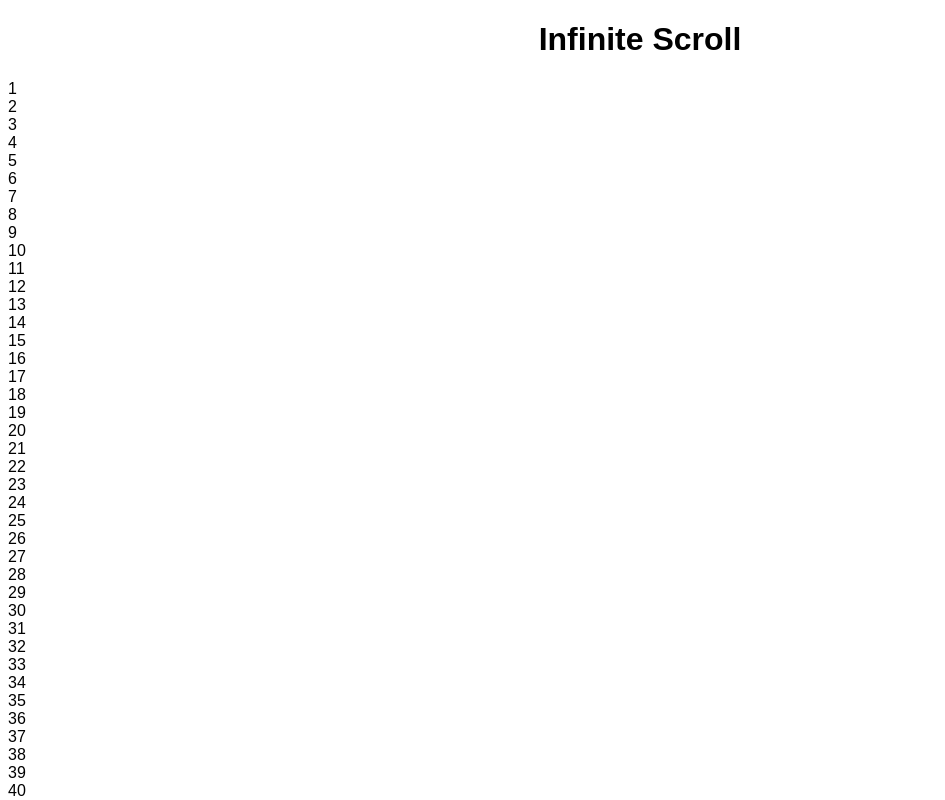
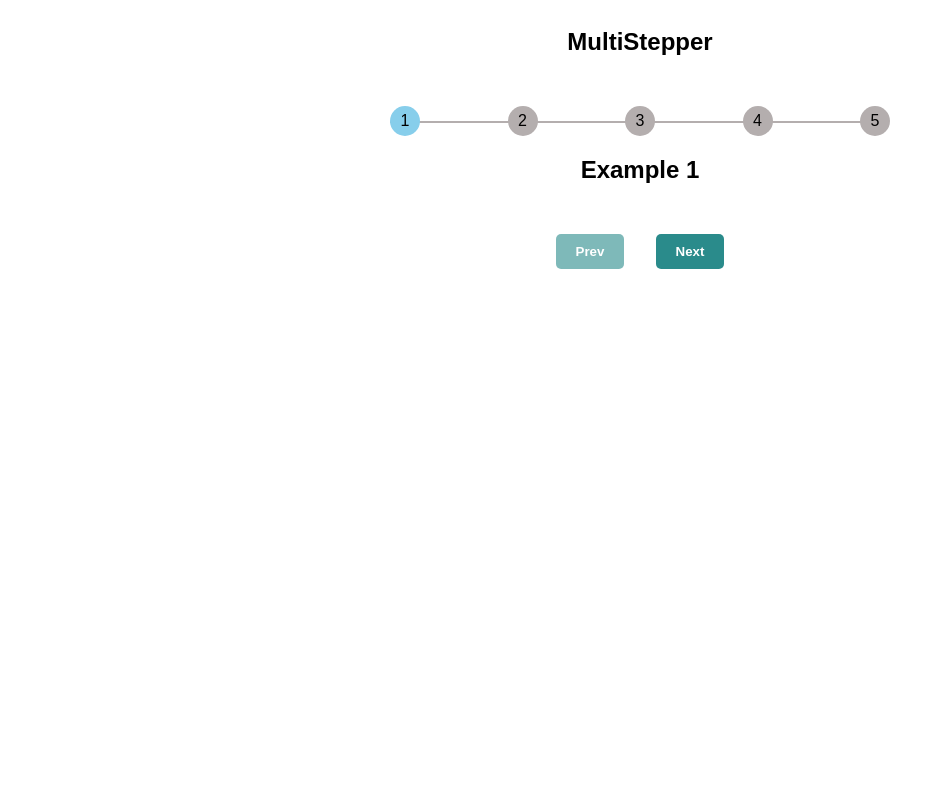
Before and after one commit to Jaga2105/frontend-mini-projects, a React (Vite) app: page / in a window 1280 px wide. Shown: the top 800 px of the page, without its empty margins (0-945 px from the left). Built offline with nearby package versions, Linux system fonts and the light colour scheme.

Commit message:
Added Multi-stepper

```diff
--- a/src/App.jsx
+++ b/src/App.jsx
@@ -5,6 +5,7 @@ import Accordion from './components/accordin/Accordion'
 import ModalPopup from './components/modalPopup/ModalPopup'
 import ProgressBar from './components/progressBar/ProgressBar'
 import InfiniteScroll from './components/infiniteScroll/InfiniteScroll'
+import MultiStepper from './components/multiStepper/MultiStepper'
 
 const App = () => {
   return (
@@ -13,7 +14,8 @@ const App = () => {
     // <Accordion/>
     // <ModalPopup/>
     // <ProgressBar/>
-    <InfiniteScroll/>
+    // <InfiniteScroll/>
+    <MultiStepper/>
   )
 }
 
--- /dev/null
+++ b/src/components/multiStepper/MultiStepper.jsx
@@ -0,0 +1,31 @@
+import React from "react";
+import Stepper from "./Stepper";
+import styles from "./Stepper.module.css"
+
+const MultiStepper = () => {
+  const list = [<Example1 />, <Example2 />, <Example3 />, <Example4 />,<Example5 />];
+  return (
+    <div className={styles.MultiStepperContainer}>
+      <h2 className={styles.heading}>MultiStepper</h2>
+      <Stepper list={list} />
+    </div>
+  );
+};
+
+const Example1 = () => {
+  return <div>Example 1</div>;
+};
+const Example2 = () => {
+  return <div>Example 2</div>;
+};
+const Example3 = () => {
+  return <div>Example 3</div>;
+};
+const Example4 = () => {
+  return <div>Example 4</div>;
+};
+const Example5 = () => {
+    return <div>Example 5</div>;
+  };
+
+export default MultiStepper;
--- /dev/null
+++ b/src/components/multiStepper/Stepper.jsx
@@ -0,0 +1,57 @@
+import React, { useState } from "react";
+import styles from "./Stepper.module.css";
+
+const Stepper = ({ list }) => {
+  const [counter, setCounter] = useState(0);
+  const steps = [];
+  for (let i = 0; i < list.length; i++) {
+    steps.push(
+      <div>
+        <div
+          className={`${styles["singleStep"]} ${
+            counter >= i ? styles["active"] : styles[""]
+          }`}
+          key={i}
+        >
+          {i + 1}
+        </div>
+        {i < list.length - 1 && (
+          <div
+            className={`${styles["progressLine"]} ${
+              counter >= i + 1 ? styles["active"] : styles[""]
+            }`}
+            style={{width: `${100/(list.length-1)}%`}}
+          ></div>
+        )}
+      </div>
+    );
+  }
+
+  const onNext = () =>{
+    if(counter < list.length-1){
+        setCounter(counter+1)
+    }
+  }
+  const onPrev = () =>{
+    if(counter > 0){
+        setCounter(counter-1)
+    }
+  }
+  console.log(counter)
+  console.log(list[counter])
+  return (
+    <div className={styles.stepsContainer}>
+      <div className={styles.steps}>{steps}</div>
+      {/* <div className={styles.progressLine}></div> */}
+      <div className={styles.content}>
+        <h2>{list[counter]}</h2>
+        <div className={styles.buttonContainer}>
+            <button className={styles.button} onClick={onPrev} disabled={counter<=0}>Prev</button>
+            <button className={styles.button} onClick={onNext} disabled={counter>=list.length-1}>Next</button>
+        </div>
+      </div>
+    </div>
+  );
+};
+
+export default Stepper;
--- /dev/null
+++ b/src/components/multiStepper/Stepper.module.css
@@ -0,0 +1,67 @@
+.MultiStepperContainer{
+    /* text-align: center; */
+    display: flex;
+    flex-direction: column;
+    align-items: center;
+}
+.stepsContainer{
+    /* position: relative; */
+    width: 500px;
+}
+.heading{
+    margin-bottom: 50px;
+}
+.steps{
+    /* width: 500px; */
+    display: flex;
+    justify-content: space-between;
+    position: relative;
+}
+.singleStep{
+    align-items: center;
+    background-color: rgb(180, 174, 174);
+    border-radius: 50%;
+    display: flex;
+    height: 30px;
+    justify-content: center;
+    width: 30px;
+    transition: all 0.2s ease;
+}
+.singleStep.active{
+    background-color: skyblue;
+}
+.progressLine{
+    background-color: rgb(180, 174, 174);
+    height: 2px;
+    /* left: 0; */
+    position: absolute;
+    top: 50%;
+    width: 0;
+    z-index: -1;
+    transition: all 0.2s ease;
+}
+.progressLine.active{
+    background-color: skyblue;
+}
+.content{
+    display: flex;
+    flex-direction: column;
+    align-items: center;
+    justify-content: center;
+}
+.buttonContainer{
+    margin-top: 30px;
+    display: flex;
+    justify-content: space-around;
+    width: 200px;
+}
+.button{
+    cursor: pointer;
+    text-transform: none;
+    color: white;
+    padding: 10px 20px;
+}
+.button:disabled{
+    opacity: 60%;
+    cursor: not-allowed;
+}
```
